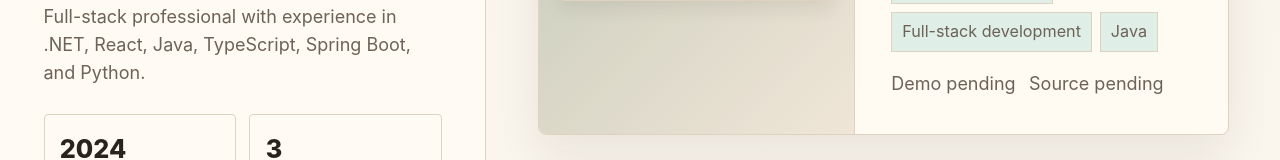
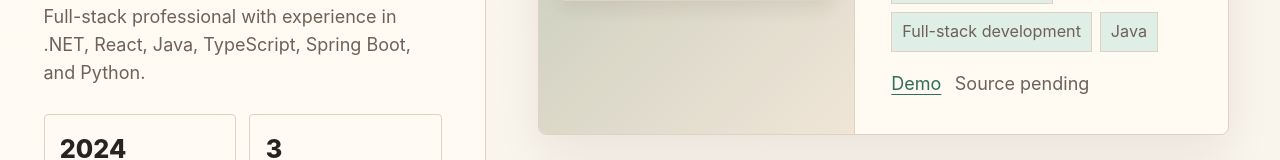
Before and after one commit to Pedro-nll/portfolio, a React (Vite) app: page / in a window 1280 px wide. Shown: the part 591-751 px from the top of the page. Built offline with nearby package versions, Linux system fonts and the light colour scheme.

Commit message:
feat: add grade inteligente link

```diff
--- a/src/content/en.ts
+++ b/src/content/en.ts
@@ -60,7 +60,9 @@ export const enContent: PortfolioContent = {
             'Curriculum matrix management system for PUC Minas ICEI units, with about 5,000 accesses at the university.',
           technologies: ['Spring Framework', 'Full-stack development', 'Java'],
           previewLabel: 'Conceptual preview of the Grade Inteligente project',
-          links: {},
+          links: {
+            demo: 'https://icei.pucminas.br/gradeinteligente/',
+          },
         },
         {
           id: 'automation-hub',
--- a/src/content/pt.ts
+++ b/src/content/pt.ts
@@ -60,7 +60,9 @@ export const ptContent: PortfolioContent = {
             'Sistema de gestao de matriz curricular para o Instituto de Ciencias Exatas e Informatica da PUC Minas, com cerca de 5 mil acessos na faculdade.',
           technologies: ['Spring Framework', 'Desenvolvimento full-stack', 'Java'],
           previewLabel: 'Previa conceitual do projeto Grade Inteligente',
-          links: {},
+          links: {
+            demo: 'https://icei.pucminas.br/gradeinteligente/',
+          },
         },
         {
           id: 'automation-hub',
```
Also changed, not shown: 3 other files (tests, documents, lock files or other folders).
